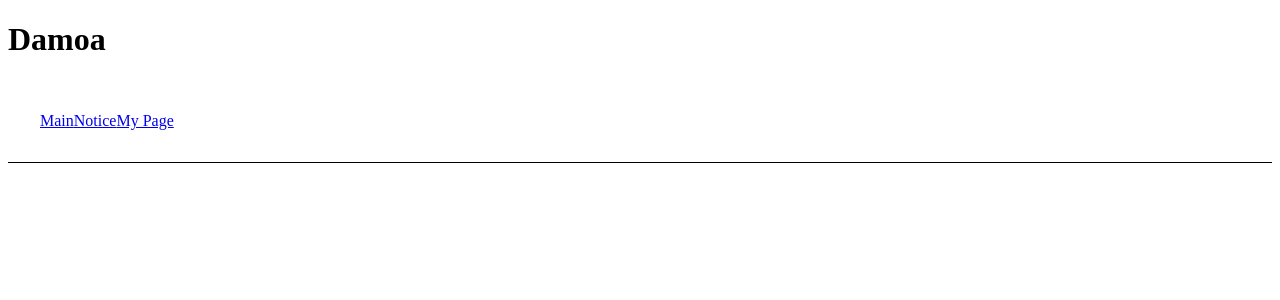
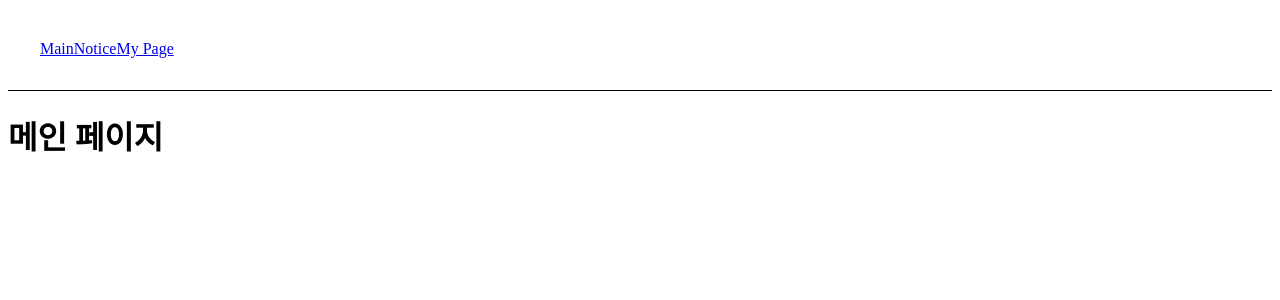
Before and after one commit to four-four-four/DAMOA-Frontend, a React app: page / in a window 1280 px wide. Shown: the top 300 px of the page. Built offline with nearby package versions, Linux system fonts and the light colour scheme.

Commit message:
routing done

```diff
--- a/src/App.jsx
+++ b/src/App.jsx
@@ -1,10 +1,10 @@
 import React from 'react';
 import { Link } from 'react-router-dom';
+import Routes from './Routes';
 
 export default function App() {
   return (
     <div>
-      <h1>Damoa</h1>
       <nav
         style={{
           borderBottom: 'solid 1px',
@@ -12,8 +12,9 @@ export default function App() {
         }}>
         <Link to="/">Main</Link>
         <Link to="/notice">Notice</Link>
-        <Link to="/my_page">My Page</Link>
+        <Link to="/mypage">My Page</Link>
       </nav>
+      <Routes />
     </div>
   );
 }
--- /dev/null
+++ b/src/Routes.jsx
@@ -0,0 +1,14 @@
+import React from 'react';
+import { Route, Routes as Switch } from 'react-router-dom';
+import { PATH_ROOT, PATH_USER_LOGIN, PATH_MY_PAGE, PATH_NOTICE } from './constant/pathConstant';
+import MainPage from './pages/MainPage';
+import MyPage from './pages/MyPage/index';
+
+const Routes = () => (
+  <Switch>
+    <Route path={PATH_ROOT} element={<MainPage />} />
+    <Route path={PATH_MY_PAGE} element={<MyPage />} />
+  </Switch>
+);
+
+export default Routes;
--- /dev/null
+++ b/src/components/mypage/AccountDetail.jsx
@@ -0,0 +1,5 @@
+import React from 'react';
+
+export default function AccountDetail() {
+  return <div>accountDetail</div>;
+}
--- /dev/null
+++ b/src/containers/MyPage/index.jsx
@@ -0,0 +1,6 @@
+import React from 'react';
+import AccountDetail from '../../components/mypage/AccountDetail';
+
+export default function index() {
+  return <AccountDetail />;
+}
--- /dev/null
+++ b/src/pages/MyPage/index.jsx
@@ -0,0 +1,6 @@
+import React from 'react';
+import MyPage from '../../containers/MyPage/index';
+
+export default function index() {
+  return <MyPage />;
+}
```
Also changed, not shown: src/components/mypage/AccountDetail.styled.js (added), src/pages/MyPage/mypage.styled.js (added).
